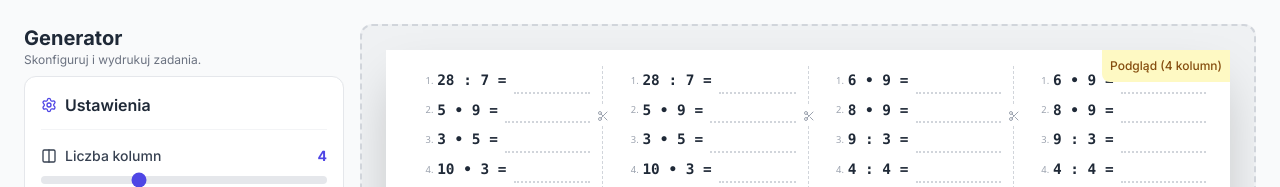
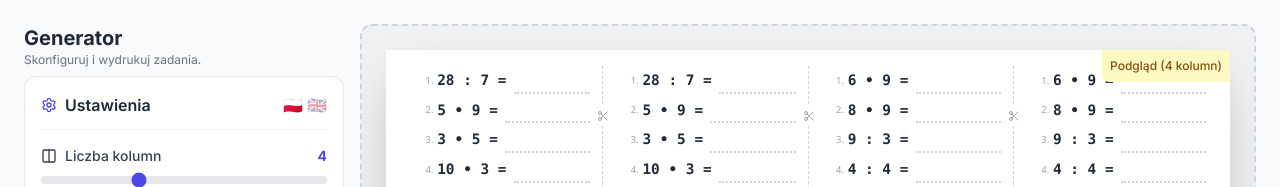
Before and after one commit to golonko/tabliczka-mnozenia, a React (Vite) app: page / in a window 1280 px wide. Shown: the top 187 px of the page. Built offline with nearby package versions, Linux system fonts and the light colour scheme.

Commit message:
add locales

```diff
--- a/App.tsx
+++ b/App.tsx
@@ -3,6 +3,7 @@ import SettingsPanel from './components/SettingsPanel';
 import Worksheet from './components/Worksheet';
 import { GeneratorSettings, MathProblem } from './types';
 import { generateProblems } from './services/mathGenerator';
+import { Language, translations } from './locales';
 
 const App: React.FC = () => {
   const [settings, setSettings] = useState<GeneratorSettings>({
@@ -20,6 +21,8 @@ const App: React.FC = () => {
   });
 
   const [columnsData, setColumnsData] = useState<MathProblem[][]>([]);
+  const [language, setLanguage] = useState<Language>('pl');
+  const t = translations[language];
 
   const generate = useCallback(() => {
     const newColumns: MathProblem[][] = [];
@@ -93,8 +96,8 @@ const App: React.FC = () => {
         {/* Sidebar Controls - Hidden on Print */}
         <aside className="w-full lg:w-80 flex-shrink-0 no-print flex flex-col min-h-0 lg:max-h-full">
             <div className="flex-shrink-0 mb-2">
-               <h1 className="text-xl font-bold text-gray-800">Generator</h1>
-               <p className="text-gray-500 text-xs">Skonfiguruj i wydrukuj zadania.</p>
+               <h1 className="text-xl font-bold text-gray-800">{t.generator}</h1>
+               <p className="text-gray-500 text-xs">{t.configureAndPrint}</p>
             </div>
             <div className="flex-1 min-h-0 overflow-auto">
               <SettingsPanel
@@ -102,6 +105,8 @@ const App: React.FC = () => {
                 onSettingsChange={setSettings}
                 onGenerate={generate}
                 onPrint={handlePrint}
+                language={language}
+                onLanguageChange={setLanguage}
               />
             </div>
         </aside>
--- a/components/SettingsPanel.tsx
+++ b/components/SettingsPanel.tsx
@@ -1,12 +1,15 @@
 import React from 'react';
 import { GeneratorSettings } from '../types';
 import { Settings, Printer, RefreshCw, Divide, Copy, Hash, X, Columns, Plus, Minus } from 'lucide-react';
+import { Language, translations } from '../locales';
 
 interface SettingsPanelProps {
   settings: GeneratorSettings;
   onSettingsChange: (newSettings: GeneratorSettings) => void;
   onGenerate: () => void;
   onPrint: () => void;
+  language: Language;
+  onLanguageChange: (lang: Language) => void;
 }
 
 const SettingsPanel: React.FC<SettingsPanelProps> = ({
@@ -14,7 +17,10 @@ const SettingsPanel: React.FC<SettingsPanelProps> = ({
   onSettingsChange,
   onGenerate,
   onPrint,
+  language,
+  onLanguageChange,
 }) => {
+  const t = translations[language];
   const handleChange = <K extends keyof GeneratorSettings>(
     key: K,
     value: GeneratorSettings[K]
@@ -36,14 +42,30 @@ const SettingsPanel: React.FC<SettingsPanelProps> = ({
     <div className="bg-white p-4 rounded-xl shadow-sm border border-gray-200 space-y-4">
       <div className="flex items-center gap-2 border-b border-gray-100 pb-3">
         <Settings className="w-4 h-4 text-indigo-600" />
-        <h2 className="text-base font-semibold text-gray-800">Ustawienia</h2>
+        <h2 className="text-base font-semibold text-gray-800">{t.settings}</h2>
+        <div className="ml-auto flex gap-1">
+          <button
+            onClick={() => onLanguageChange('pl')}
+            className={`text-base leading-none transition-opacity ${language === 'pl' ? 'opacity-100' : 'opacity-40 hover:opacity-70'}`}
+            title="Polski"
+          >
+            🇵🇱
+          </button>
+          <button
+            onClick={() => onLanguageChange('en')}
+            className={`text-base leading-none transition-opacity ${language === 'en' ? 'opacity-100' : 'opacity-40 hover:opacity-70'}`}
+            title="English"
+          >
+            🇬🇧
+          </button>
+        </div>
       </div>
 
       {/* Columns Selection */}
       <div className="space-y-1">
         <label className="text-sm font-medium text-gray-700 flex items-center gap-2">
             <Columns className="w-4 h-4" />
-            Liczba kolumn
+            {t.columns}
             <span className="ml-auto text-indigo-600 font-bold">{settings.columns}</span>
         </label>
         <input
@@ -61,7 +83,7 @@ const SettingsPanel: React.FC<SettingsPanelProps> = ({
       <div className="space-y-1">
         <label className="text-sm font-medium text-gray-700 flex items-center gap-2">
           <Copy className="w-4 h-4" />
-          Identyczne kopie
+          {t.identicalCopies}
         </label>
         <div className="flex gap-1.5 flex-wrap">
           {Array.from({length: settings.columns}, (_, i) => i + 1).map((num) => (
@@ -83,7 +105,7 @@ const SettingsPanel: React.FC<SettingsPanelProps> = ({
       {/* Problem Count */}
       <div className="space-y-1">
         <label className="text-sm font-medium text-gray-700 flex justify-between">
-          Liczba działań na kolumnę
+          {t.problemsPerColumn}
           <span className="text-indigo-600 font-bold">{settings.problemCount}</span>
         </label>
         <input
@@ -101,7 +123,7 @@ const SettingsPanel: React.FC<SettingsPanelProps> = ({
       <div className="space-y-1">
         <label className="text-sm font-medium text-gray-700 flex items-center gap-2">
             <Hash className="w-4 h-4" />
-            Zakres wyników
+            {t.resultRange}
         </label>
         <div className="flex items-center gap-2">
             <div className="flex-1">
@@ -130,7 +152,7 @@ const SettingsPanel: React.FC<SettingsPanelProps> = ({
       <div className="space-y-1">
         <label className="text-sm font-medium text-gray-700 flex items-center gap-2">
             <X className="w-4 h-4" />
-            Zakres czynników
+            {t.factorRange}
         </label>
         <div className="flex items-center gap-2">
             <div className="flex-1">
@@ -157,14 +179,14 @@ const SettingsPanel: React.FC<SettingsPanelProps> = ({
 
       {/* Operation Toggles */}
       <div className="space-y-1.5">
-        <label className="text-sm font-medium text-gray-700">Działania</label>
+        <label className="text-sm font-medium text-gray-700">{t.operations}</label>
 
         <div className="grid grid-cols-2 gap-1.5">
           {/* Multiplication */}
           <div className="flex items-center justify-between p-1.5 bg-gray-50 rounded-lg border border-gray-100">
             <div className="flex items-center gap-1.5 text-xs font-medium text-gray-700">
               <X className="w-3 h-3" />
-              Mnożenie
+              {t.multiplication}
             </div>
             <label className="relative inline-flex items-center cursor-pointer">
               <input
@@ -181,7 +203,7 @@ const SettingsPanel: React.FC<SettingsPanelProps> = ({
           <div className="flex items-center justify-between p-1.5 bg-gray-50 rounded-lg border border-gray-100">
             <div className="flex items-center gap-1.5 text-xs font-medium text-gray-700">
               <Divide className="w-3 h-3" />
-              Dzielenie
+              {t.division}
             </div>
             <label className="relative inline-flex items-center cursor-pointer">
               <input
@@ -198,7 +220,7 @@ const SettingsPanel: React.FC<SettingsPanelProps> = ({
           <div className="flex items-center justify-between p-1.5 bg-gray-50 rounded-lg border border-gray-100">
             <div className="flex items-center gap-1.5 text-xs font-medium text-gray-700">
               <Plus className="w-3 h-3" />
-              Dodawanie
+              {t.addition}
             </div>
             <label className="relative inline-flex items-center cursor-pointer">
               <input
@@ -215,7 +237,7 @@ const SettingsPanel: React.FC<SettingsPanelProps> = ({
           <div className="flex items-center justify-between p-1.5 bg-gray-50 rounded-lg border border-gray-100">
             <div className="flex items-center gap-1.5 text-xs font-medium text-gray-700">
               <Minus className="w-3 h-3" />
-              Odejmowanie
+              {t.subtraction}
             </div>
             <label className="relative inline-flex items-center cursor-pointer">
               <input
@@ -236,14 +258,14 @@ const SettingsPanel: React.FC<SettingsPanelProps> = ({
           className="w-full flex items-center justify-center gap-2 bg-indigo-50 text-indigo-700 hover:bg-indigo-100 py-2 rounded-lg font-medium transition-colors text-sm"
         >
           <RefreshCw className="w-4 h-4" />
-          Generuj nowy zestaw
+          {t.generateNew}
         </button>
         <button
           onClick={onPrint}
           className="w-full flex items-center justify-center gap-2 bg-indigo-600 text-white hover:bg-indigo-700 py-2 rounded-lg font-medium shadow-md transition-all hover:shadow-lg text-sm"
         >
           <Printer className="w-4 h-4" />
-          Drukuj arkusz
+          {t.printWorksheet}
         </button>
       </div>
     </div>
--- /dev/null
+++ b/locales.ts
@@ -0,0 +1,40 @@
+export type Language = 'pl' | 'en';
+
+export const translations = {
+  pl: {
+    settings: 'Ustawienia',
+    columns: 'Liczba kolumn',
+    identicalCopies: 'Identyczne kopie',
+    problemsPerColumn: 'Liczba działań na kolumnę',
+    resultRange: 'Zakres wyników',
+    factorRange: 'Zakres czynników',
+    operations: 'Działania',
+    multiplication: 'Mnożenie',
+    division: 'Dzielenie',
+    addition: 'Dodawanie',
+    subtraction: 'Odejmowanie',
+    generateNew: 'Generuj nowy zestaw',
+    printWorksheet: 'Drukuj arkusz',
+    generator: 'Generator',
+    configureAndPrint: 'Skonfiguruj i wydrukuj zadania.',
+  },
+  en: {
+    settings: 'Settings',
+    columns: 'Number of columns',
+    identicalCopies: 'Identical copies',
+    problemsPerColumn: 'Problems per column',
+    resultRange: 'Result range',
+    factorRange: 'Factor range',
+    operations: 'Operations',
+    multiplication: 'Multiplication',
+    division: 'Division',
+    addition: 'Addition',
+    subtraction: 'Subtraction',
+    generateNew: 'Generate new set',
+    printWorksheet: 'Print worksheet',
+    generator: 'Generator',
+    configureAndPrint: 'Configure and print problems.',
+  },
+} as const;
+
+export type TranslationKey = keyof typeof translations.pl;
```
